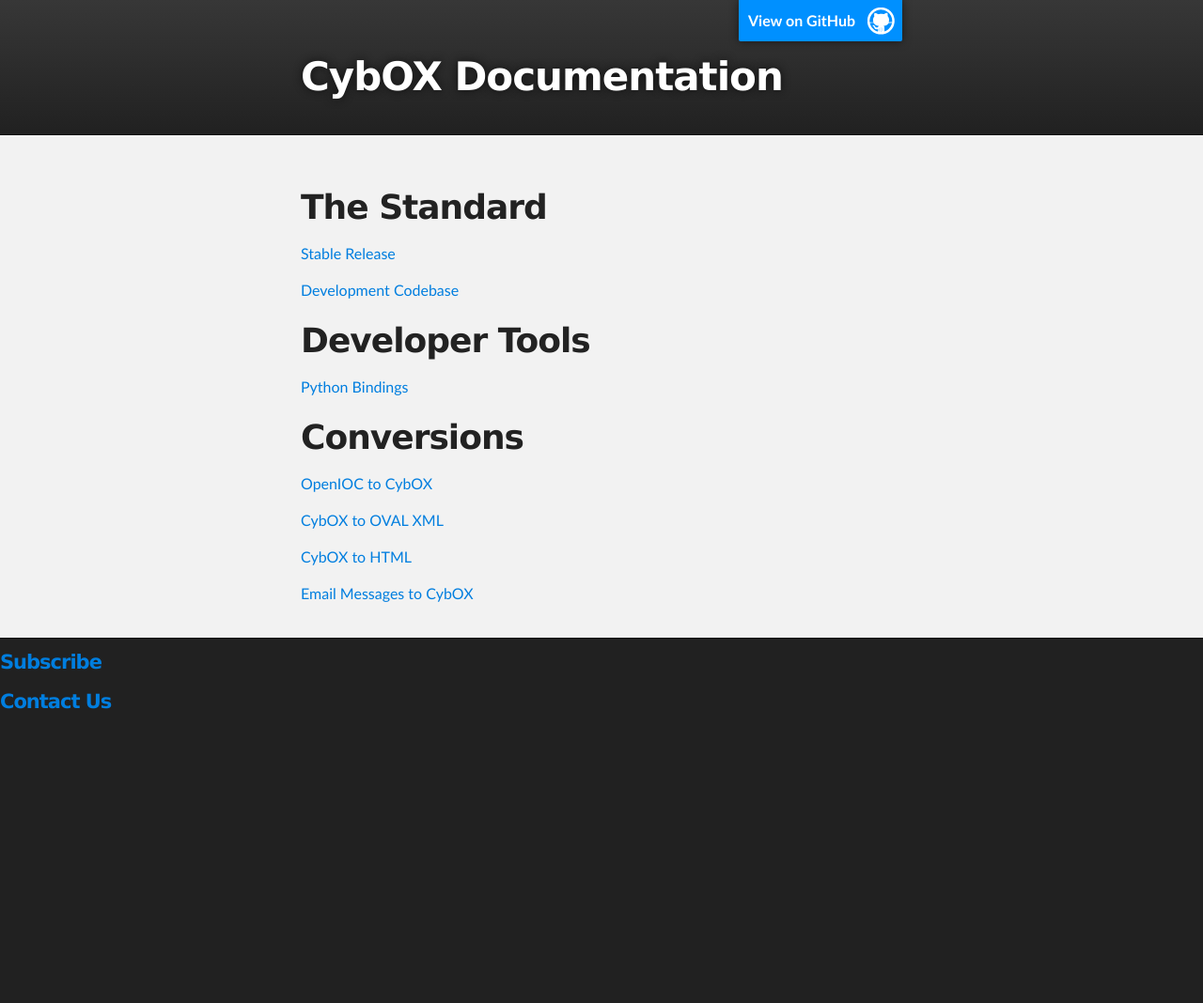
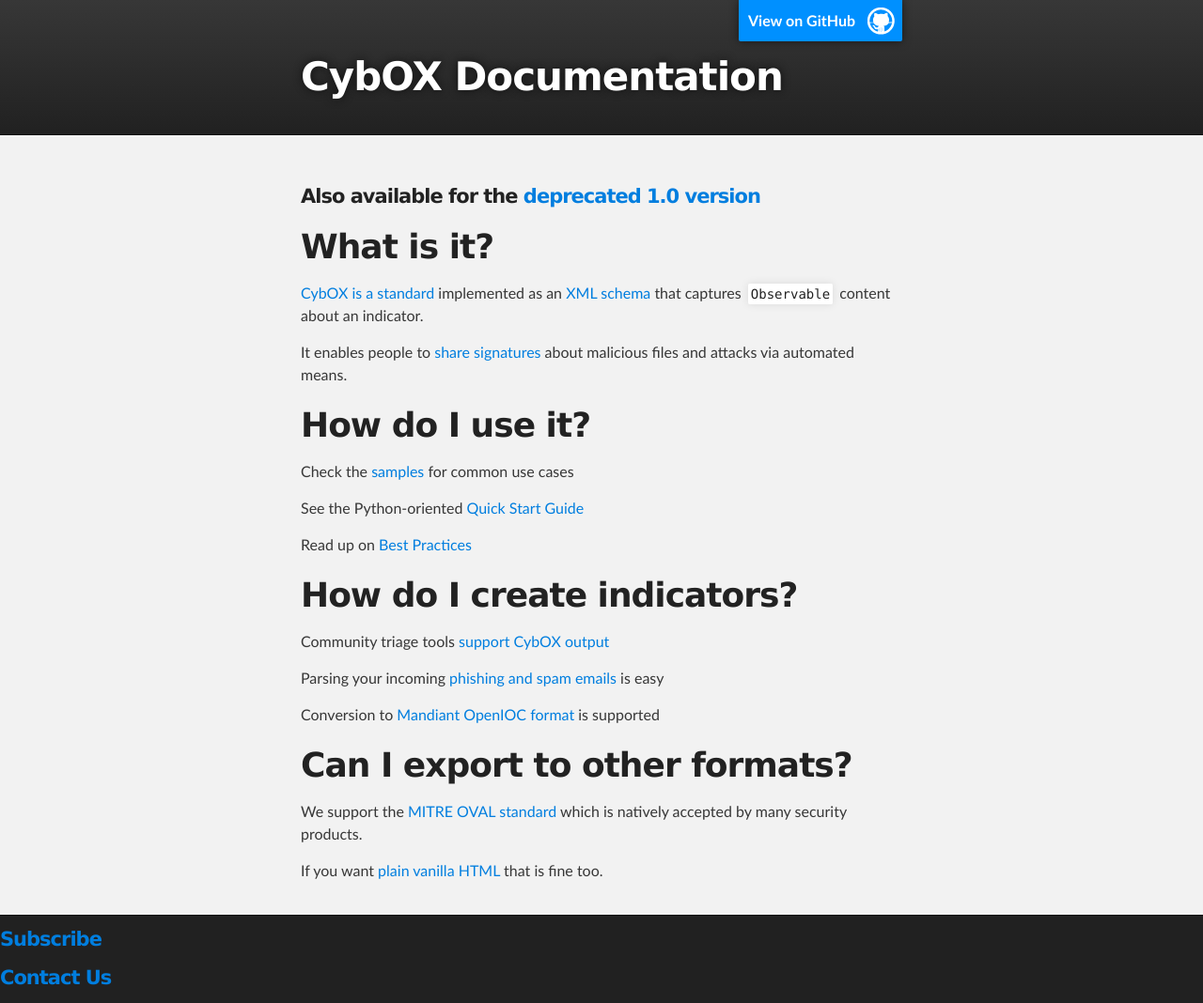
Before and after one commit to CybOXProject/cyboxproject.github.io, a Jekyll site: the page built from index.md, in a window 1280 px wide. Shown: the whole page at 94% size. Built offline with Jekyll 4.4.1, drawn with Linux system fonts in a browser that asks for light colours; before the commit the page ends 900 px from its top, so only the background shows below that.

Commit message:
edits to work with suggestions page

```diff
--- a/index.md
+++ b/index.md
@@ -3,24 +3,28 @@
 title: CybOX Development
 ---
 
+#### Also available for the [deprecated 1.0 version ](/quickstart/cybox1.html)
 
-# The Standard
+# What is it?
+ [CybOX is a standard](http://cybox.mitre.org/language/) implemented as an [XML schema ](https://github.com/CybOXProject/schemas) that captures `Observable` content about an indicator.
 
-[Stable Release](http://cybox.mitre.org/language/)
+It enables people to [share signatures](http://cybox.mitre.org/about/faqs.html#A1) about malicious files and attacks via automated means.
 
-[Development Codebase](https://github.com/CybOXProject/schemas)
+# How do I use it?
+Check the [samples](https://github.com/CybOXProject/schemas/tree/master/samples) for common use cases
 
+See the Python-oriented [Quick Start Guide ](/quickstart)
 
-# Developer Tools
+Read up on [Best Practices](/suggestions)
 
-[Python Bindings](https://github.com/CybOXProject/python-cybox)
+# How do I create indicators?
+Community triage tools [support CybOX output ](https://github.com/stephenbrannon/IOCextractor)
 
-# Conversions
+Parsing your incoming [phishing and spam emails](https://github.com/CybOXProject/email-to-cybox) is easy
 
-[OpenIOC to CybOX](https://github.com/CybOXProject/openioc-to-cybox)
+Conversion to [Mandiant OpenIOC format](https://github.com/CybOXProject/openioc-to-cybox) is supported
 
-[CybOX to OVAL XML](https://github.com/CybOXProject/cybox-to-oval)
+# Can I export to other formats?
+We support the [MITRE OVAL standard](https://github.com/CybOXProject/cybox-to-oval) which is natively accepted by many security products.
 
-[CybOX to HTML](https://github.com/CybOXProject/cybox-to-html)
-
-[Email Messages to CybOX](https://github.com/CybOXProject/email-to-cybox)
+If you want [plain vanilla HTML ](https://github.com/CybOXProject/cybox-to-html) that is fine too.
```
Also changed, not shown: quickstart/cybox2.md (+21 -31 lines), quickstart/index.md (+25 -11 lines).
